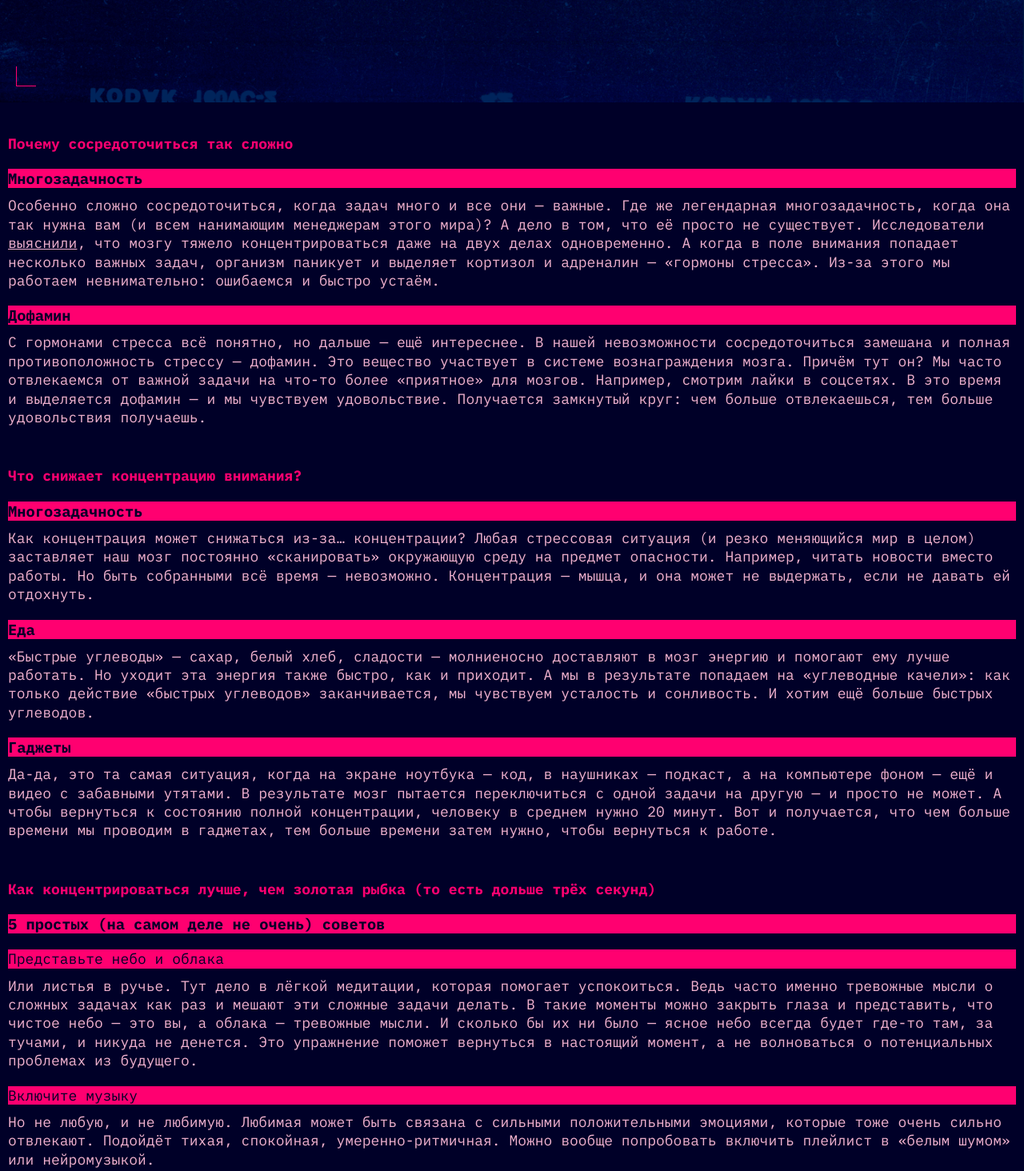
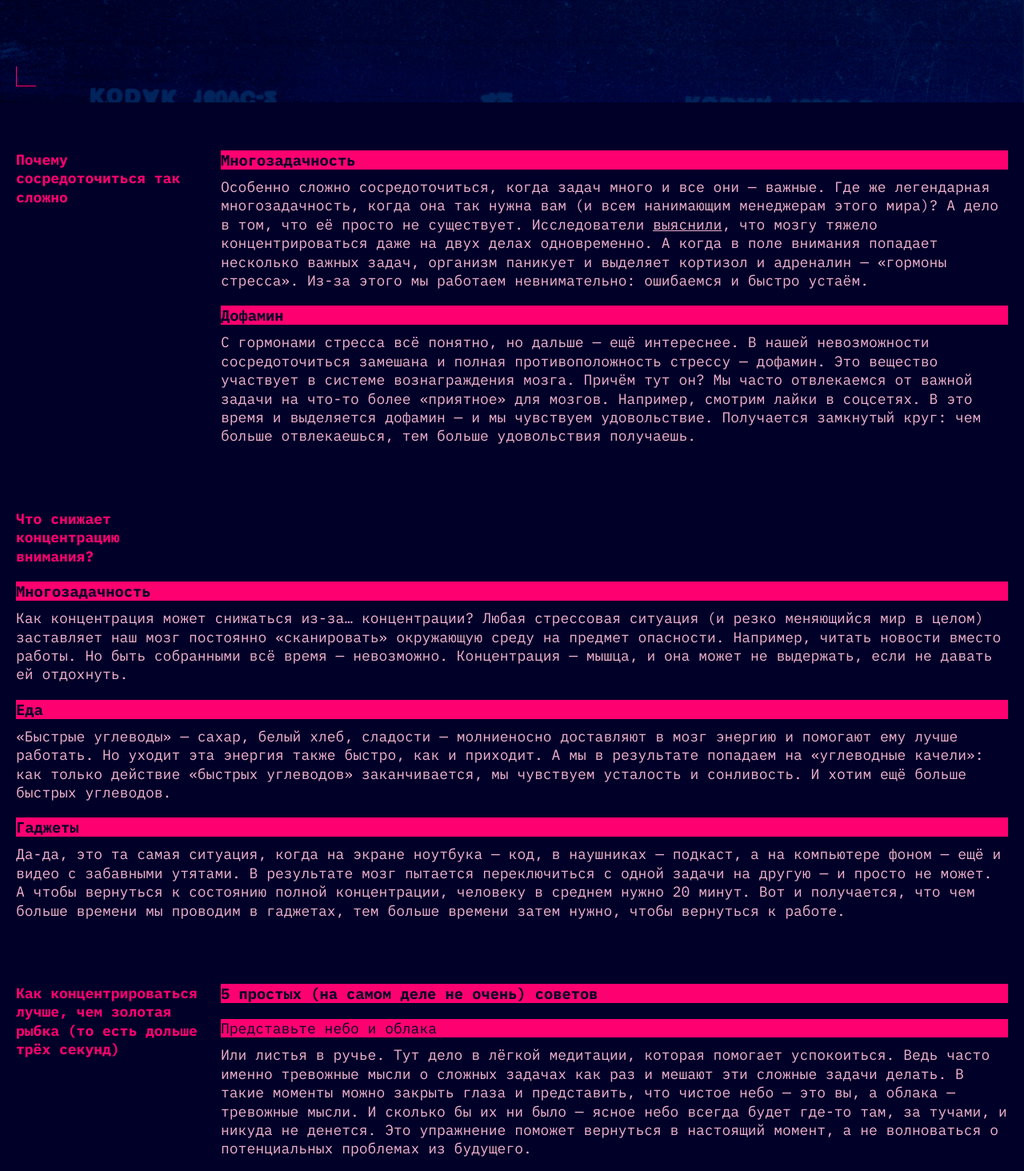
Before and after one commit to Iunnicova/slozhno-sosredotochitsya, a plain HTML site: page index.html in a window 1280 px wide. Shown: the part 640-2104 px from the top of the page at 80% size. Drawn offline with Linux system fonts and the light colour scheme.

Commit message:
feat:add a tablet version for the info section

```diff
--- a/index.html
+++ b/index.html
@@ -2,9 +2,9 @@
 <html lang="ru">
 
 <head>
-	<meta charset="UTF-8" />
-	<meta http-equiv="X-UA-Compatible" content="IE=edge" />
-	<meta name="viewport" content="width=device-width, initial-scale=1.0" />
+	<meta charset="UTF-8">
+	<meta http-equiv="X-UA-Compatible" content="IE=edge">
+	<meta name="viewport" content="width=device-width, initial-scale=1.0">
 	<meta name="color-scheme" content="dark light">
 	<title>Сложно сосредоточиться</title>
 	<link rel="stylesheet" href="./images/favicon.ico" type="image/any">
@@ -50,7 +50,7 @@
 	</header>
 
 	<main class="main">
-		<section class="info">
+		<section class="info info_order_one">
 			<h2 class="info__title">Почему сосредоточиться так сложно</h2>
 			<article class="info__wrapper">
 				<h3 class="info__subtitle">Многозадачность</h3>
@@ -71,7 +71,7 @@
 			</article>
 		</section>
 
-		<section class="info">
+		<section class="info info_order_two">
 			<h2 class="info__title">Что снижает концентрацию внимания?</h2>
 			<article class="info__wrapper">
 				<h3 class="info__subtitle">Многозадачность</h3>
@@ -97,7 +97,7 @@
 			</article>
 		</section>
 
-		<section class="info">
+		<section class="info info_order_three">
 			<h2 class="info__title">Как концентрироваться лучше, чем золотая рыбка (то есть дольше трёх секунд)</h2>
 			<h3 class="info__subtitle">5 простых (на самом деле не очень) советов</h3>
 			<article class="info__wrapper">
--- a/styles/style.css
+++ b/styles/style.css
@@ -188,7 +188,6 @@ button:focus {
 	flex-direction: column;
 	row-gap: 50px;
 	color: var(--info-text);
-	opacity: 0px;
 	width: 100%;
 	padding: 40px 10px;
 }
@@ -196,7 +195,7 @@ button:focus {
 .info {
 	display: grid;
 	grid-template-columns: 1fr;
-	row-gap: 20px;
+	gap: 20px;
 }
 
 .info__title {
@@ -219,15 +218,13 @@ button:focus {
 }
 
 .info__text {
-color: var(--info-text);
-font-size: 18px;
-font-weight: 400;
-line-height: 23.4px;
+	color: var(--info-text);
+	font-size: 18px;
+	font-weight: 400;
+	line-height: 23.4px;
 }
 
-.info__link {
-
-}
+.info__link {}
 
 .info__recommendation {
 	font-size: 18px;
@@ -235,23 +232,25 @@ line-height: 23.4px;
 	line-height: 23.4px;
 	background: var(--decorative-background);
 	color: var(--main-text);
-
 }
 
-.info__cards {}
+.info__cards {
+}
 
-.cards__one {}
+.cards__one {
+}
 
-.cards__two {}
+.cards__two {
+}
 
-.cards__three {}
+.cards__three {
+}
 
-.cards__four {}
+.cards__four {
+}
 
-.cards__five {}
-
-
-
+.cards__five {
+}
 
 @media screen and (min-width: 768px) {
 	.header {
@@ -287,6 +286,28 @@ line-height: 23.4px;
 
 	.header__title-text {
 		max-width: 364px;
+	}
+
+	.main {
+		row-gap: 80px;
+		padding: 60px 20px;
+	}
+
+	.info_order_one,
+	.info_order_three {
+		grid-template-columns: 236px 1fr;
+	}
+
+	.info_order_one .info__title {
+		grid-row: 1 / span 2;
+	}
+
+	.info_order_two .info__title {
+		max-width: 236px;
+	}
+
+	.info_order_three .info__title {
+		grid-row: 1 / span 6;
 	}
 }
 
```
